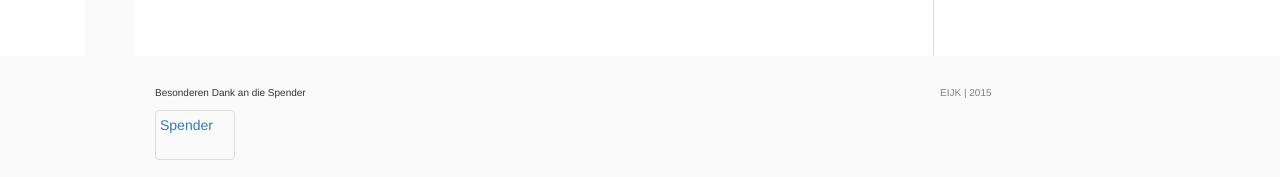
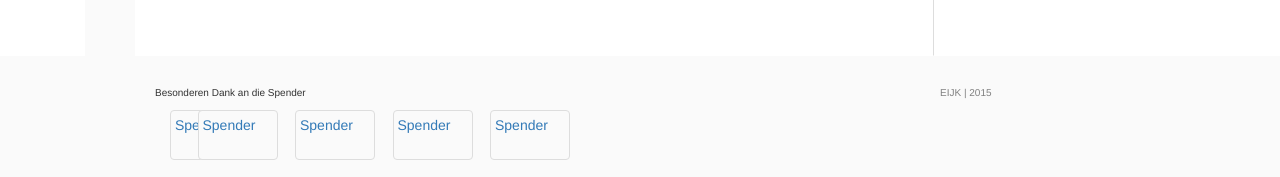
Before and after one commit to susedev/test, a Jekyll site: the page built from download.html, in a window 1280 px wide. Shown: the part 2171-2348 px from the top of the page. Built offline with Jekyll 4.4.1, drawn with Linux system fonts in a browser that asks for light colours; nearby versions of some CDN libraries.

Commit message:
Update page.html

```diff
--- a/_layouts/page.html
+++ b/_layouts/page.html
@@ -37,7 +37,25 @@ layout: base
   <div class="container" >
     <div class="col-md-8">
       <p style="margin-top: 30px; margin-left:70px; color=#808080; font-size:10px;" > Besonderen Dank an die Spender </p>
-      <p style="margin-left:70px;"><a class="thumbnail" href="#" style="background-color:#FAFAFA; width: 80px; height: 50px;">Spender</a></p>
+      <div class="container">
+        <div class="row">
+          <div class="col-md-1">
+                <p style="margin-left:70px;"><a class="thumbnail" href="#" style="background-color:#FAFAFA; width: 80px; height: 50px;">Spender</a></p>
+          </div>
+          <div class="col-md-1">
+                <p><a class="thumbnail" href="#" style="background-color:#FAFAFA; width: 80px; height: 50px;">Spender</a></p>
+          </div>
+          <div class="col-md-1">
+                <p><a class="thumbnail" href="#" style="background-color:#FAFAFA; width: 80px; height: 50px;">Spender</a></p>
+          </div>
+          <div class="col-md-1">
+                <p><a class="thumbnail" href="#" style="background-color:#FAFAFA; width: 80px; height: 50px;">Spender</a></p>
+          </div>
+          <div class="col-md-1">
+                <p><a class="thumbnail" href="#" style="background-color:#FAFAFA; width: 80px; height: 50px;">Spender</a></p>
+          </div>
+        </div>
+      </div>
     </div>
     <div class="col-md-1">
 
```
